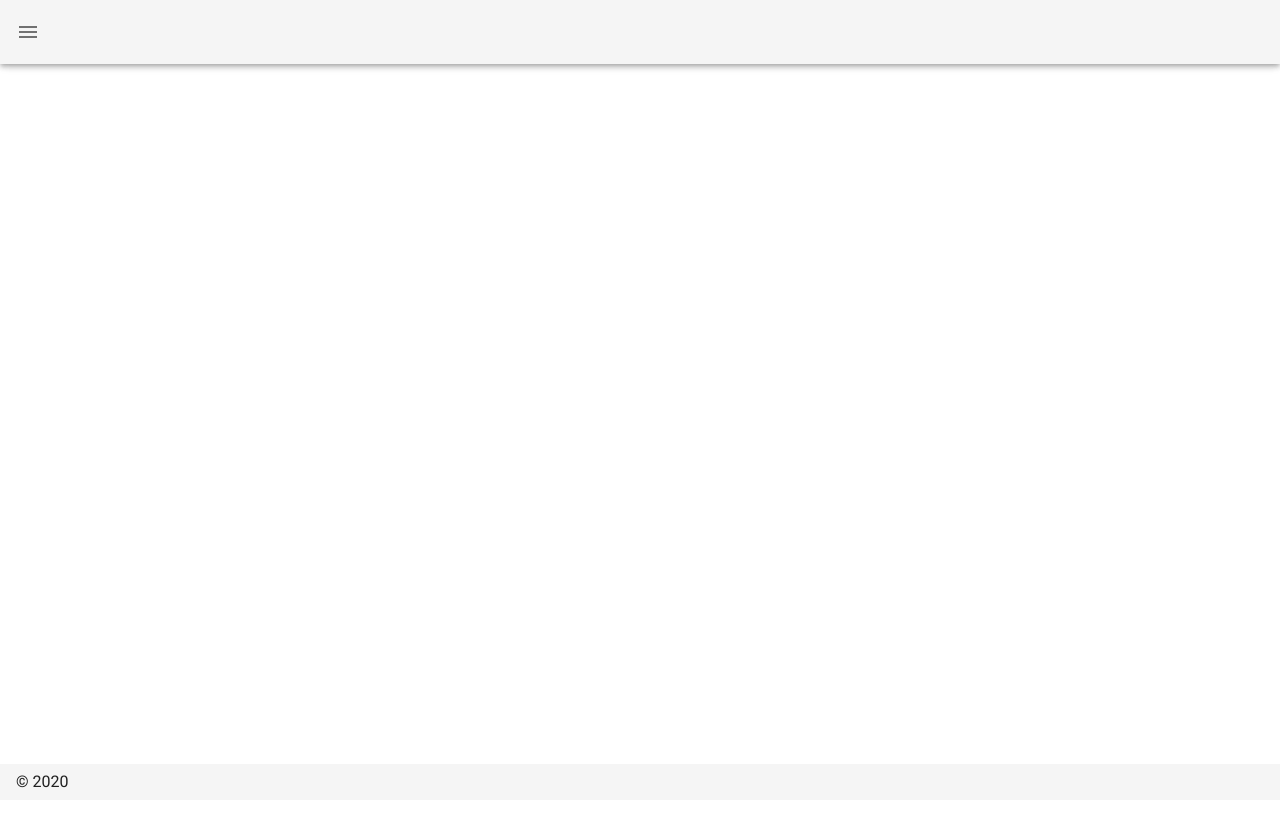
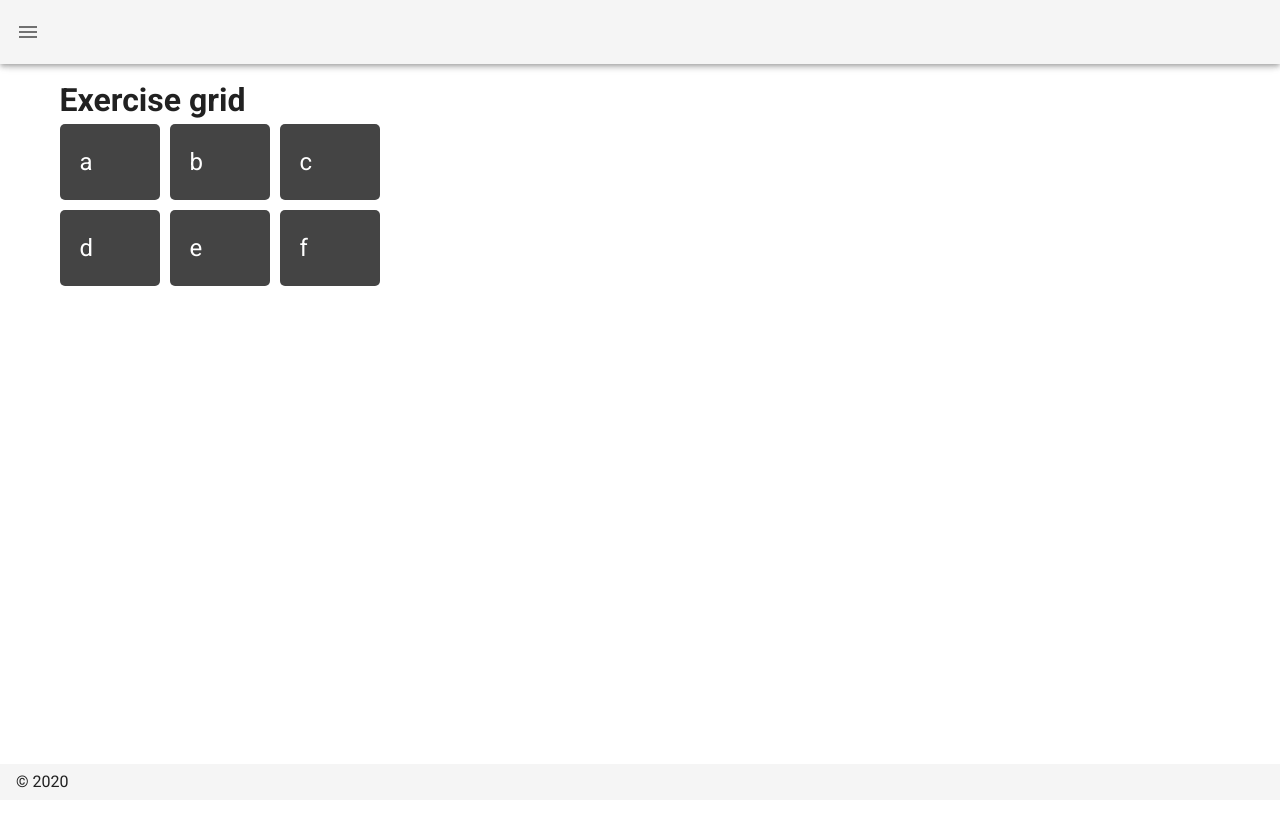
Before and after one commit to chenhan20/SteveNewCV, a Nuxt app: page /exerciseGrid in a window 1280 px wide. Before the commit this address had no page. Shown: the top 826 px of the page. Before the commit the page ends 800 px from the top, so only its background shows below. Built offline with nearby package versions, Linux system fonts and the light colour scheme.

Commit message:
add grid exercise

```diff
--- a/layouts/default.vue
+++ b/layouts/default.vue
@@ -65,12 +65,12 @@ export default {
         },
         {
           icon: 'mdi-chart-bubble',
-          title: 'TestApi',
-          to: '/testApi'
+          title: 'exerciseGrid',
+          to: '/exerciseGrid'
         }
       ],
       miniVariant: false,
-      right: false,
+      right: true,
       rightDrawer: false,
       title: 'SteveChuang'
     }
--- a/package.json
+++ b/package.json
@@ -11,9 +11,9 @@
     "generate": "nuxt generate"
   },
   "dependencies": {
-    "nuxt": "^2.0.0",
     "cross-env": "^5.2.0",
-    "express": "^4.16.4"
+    "express": "^4.16.4",
+    "nuxt": "^2.0.0"
   },
   "devDependencies": {
     "@nuxtjs/vuetify": "^1.0.0",
--- /dev/null
+++ b/pages/exerciseGrid.vue
@@ -0,0 +1,41 @@
+<template>
+    <v-app>
+        <h1>{{ message }}</h1>
+        <div class="wrapper">
+          <div class="box a">a</div>
+          <div class="box b">b</div>
+          <div class="box c">c</div>
+          <div class="box d">d</div>
+          <div class="box e">e</div>
+          <div class="box f">f</div>
+        </div>
+    </v-app>
+</template>
+
+<script>
+
+export default {
+  data () {
+    return {
+      message: 'Exercise grid'
+    }
+  }}
+</script>
+
+<style scoped>
+.wrapper {
+  display: grid;
+  grid-template-columns: 100px 100px 100px;
+  grid-gap: 10px;
+  background-color: #fff;
+  color: #444;
+}
+
+.box {
+  background-color: #444;
+  color: #fff;
+  border-radius: 5px;
+  padding: 20px;
+  font-size: 150%;
+}
+</style>
--- a/pages/index.vue
+++ b/pages/index.vue
@@ -12,15 +12,17 @@
       <div class="text-center">
         <img
           src="/steveNewImage.png"
-          alt="Vuetify.js"
-          class="mb-5"
         >
       </div>
         <blockquote class="blockquote">
-          &#8220;First, solve the problem. Then, write the code.&#8221;
           <footer>
+          <div>Make one</div>
+          <div>problem solver</div>
+          <div>creater</div>
+          <div>innovator</div>
+          <div>not a programmer</div>
             <small>
-              <em>&mdash;John Johnson</em>
+              <em>&mdash;Joma Tech</em>
             </small>
           </footer>
       </blockquote>
--- a/pages/testApi.vue
+++ /dev/null
@@ -1,15 +0,0 @@
-<template>
-    <v-app>
-        <h1>{{ message }}</h1>
-    </v-app>
-</template>
-
-<script>
-
-export default {
-  data () {
-    return {
-      message: 'TestApi'
-    }
-  }}
-</script>
```
